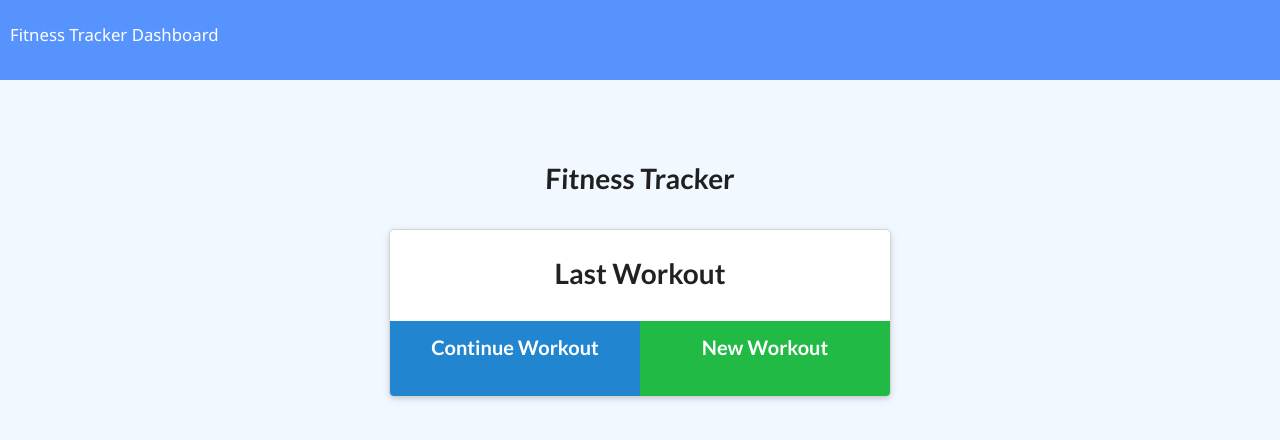
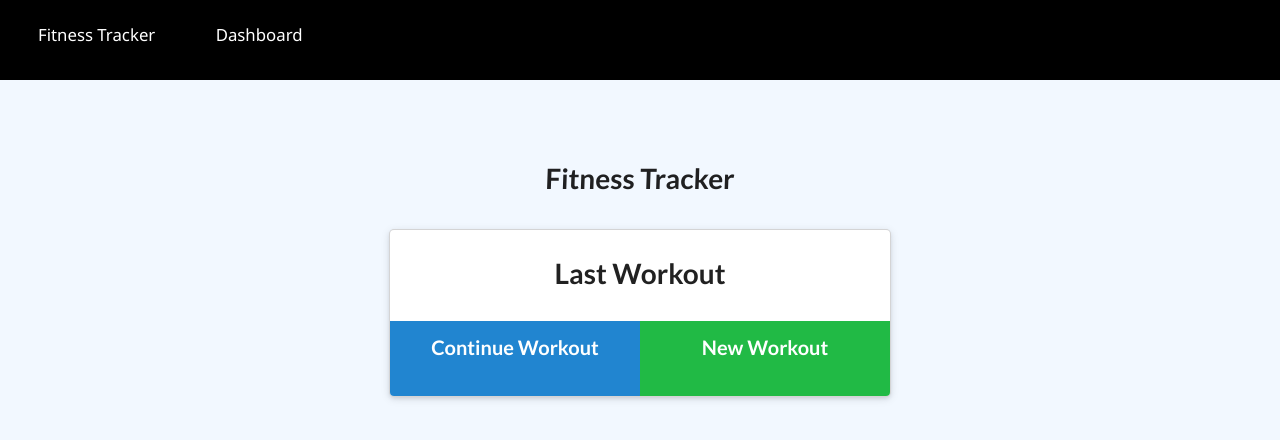
Before and after one commit to cgtodd85/mongo-fitness, a website: page public/index.html in a window 1280 px wide. Drawn offline with nearby package versions, Linux system fonts and the light colour scheme; no server answers.

Commit message:
updated css style to space out nav links

```diff
--- a/public/index.html
+++ b/public/index.html
@@ -12,8 +12,8 @@
 
 <body>
   <nav>
-    <a href="/">Fitness Tracker</a>
-    <a href="/stats">Dashboard</a>
+    <a class="navlink" href="/">Fitness Tracker</a>
+    <a class="navlink" href="/stats">Dashboard</a>
   </nav>
   <div class="wrapper workout">
     <header>
--- a/public/style.css
+++ b/public/style.css
@@ -17,12 +17,16 @@ body {
 }
 
 nav {
-  background-color: #5793fd;
+  background-color: #000000;
   color: #ffffff;
   height: 80px;
   padding: 10px;
   line-height: 3;
   font-size: 1.2rem;
+}
+
+.navlink {
+  margin: 2rem;
 }
 
 a,
@@ -33,7 +37,7 @@ a:visited {
   color: inherit;
 }
 
-nav a:hover{
+nav a:hover {
   opacity: 0.7;
 }
 
```
Also changed, not shown: 1 other file.
